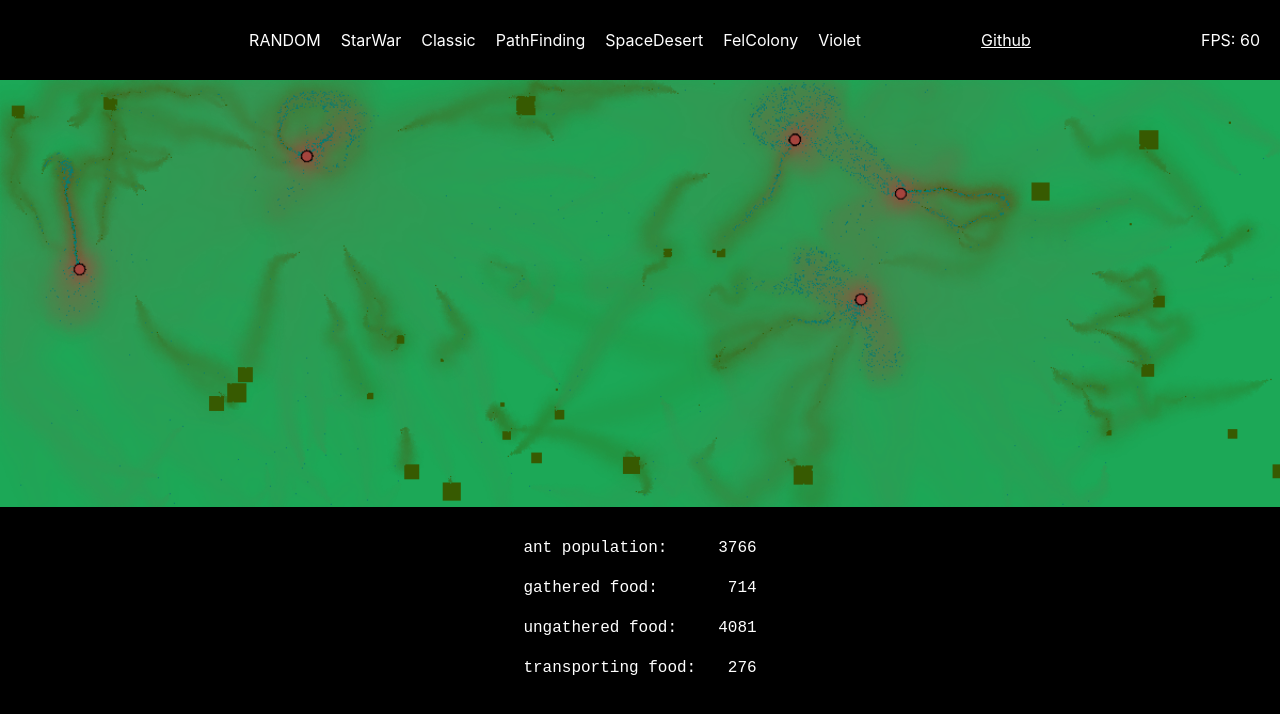
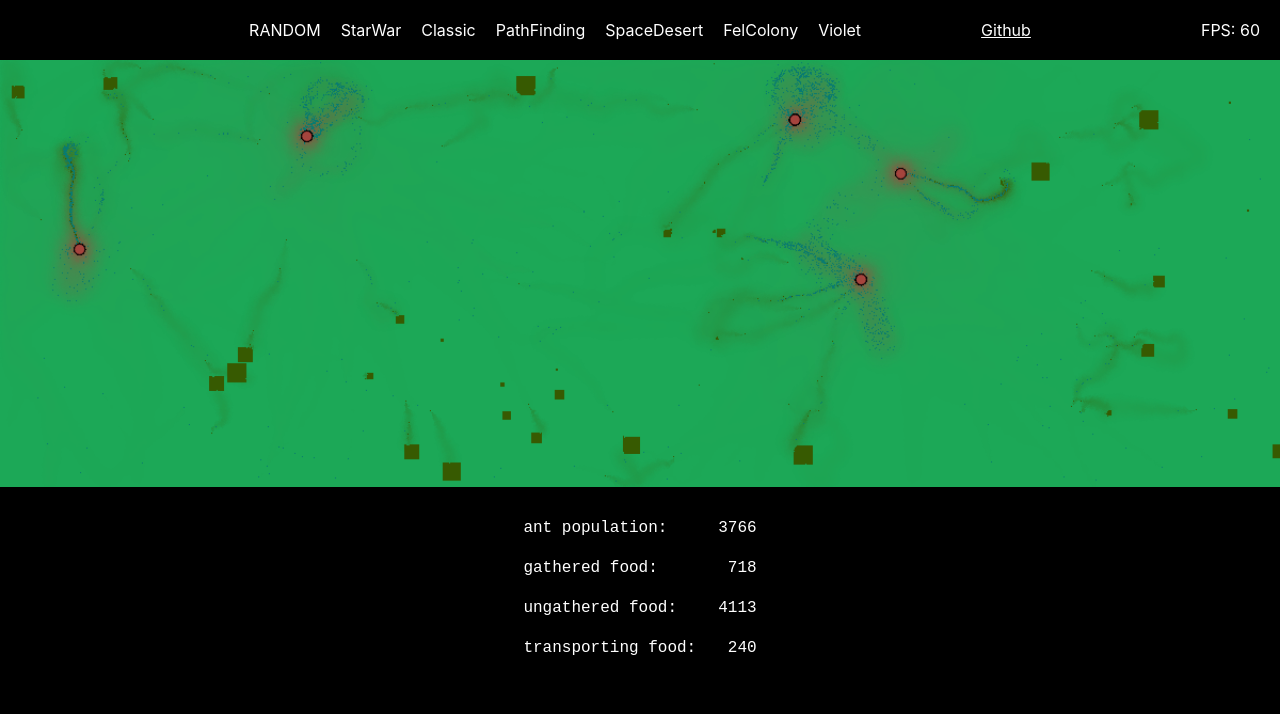
Before and after one commit to pqhuy98/ant-simulation, a React (Create React App) app in the folder frontend/: page / in a window 1280 px wide. Shown: the top 714 px of the page. Built offline with nearby package versions, Linux system fonts and the light colour scheme.

Commit message:
fix small parameters

```diff
--- a/frontend/src/components/Header.js
+++ b/frontend/src/components/Header.js
@@ -49,7 +49,7 @@ export function GithubLink() {
 
 const style = {
     header: {
-        padding: "30px",
+        padding: "20px",
     },
     link: {
         color: "white",
--- a/frontend/src/game/Ant.js
+++ b/frontend/src/game/Ant.js
@@ -178,7 +178,7 @@ export default class Ant {
         }
         trail.put(x, y, 1 * this.freshness)
         if (!this.isCarryingFood()) {
-            world.foodTrail.clean(x, y, 0.8)
+            world.foodTrail.clean(x, y, 0.9)
         }
         this.freshness *= this.freshnessDecay
     }
--- a/frontend/src/game/ChemicalMap.js
+++ b/frontend/src/game/ChemicalMap.js
@@ -54,7 +54,7 @@ export default class ChemicalMap {
         // <=>  (data[i]-min)/(max-min) >= Math.pow(1/255, 1/evaPow)
         // <=>  (data[i]-min) >= Math.pow(1/255, 1/evaPow) * (max-min)
         // <=>  data[i] >= Math.pow(1/255, 1/evaPow) * (max-min) + min
-        let evaPow = 0.2 / this.evaporate
+        let evaPow = 0.4 / this.evaporate
         let valZeroThreshold = Math.pow(2 / 255, 1 / evaPow) * (this.max - this.min) + this.min
         let minMaxDiff = (this.max - this.min)
         for (let i = 0; i < data.length; i++) {
```
